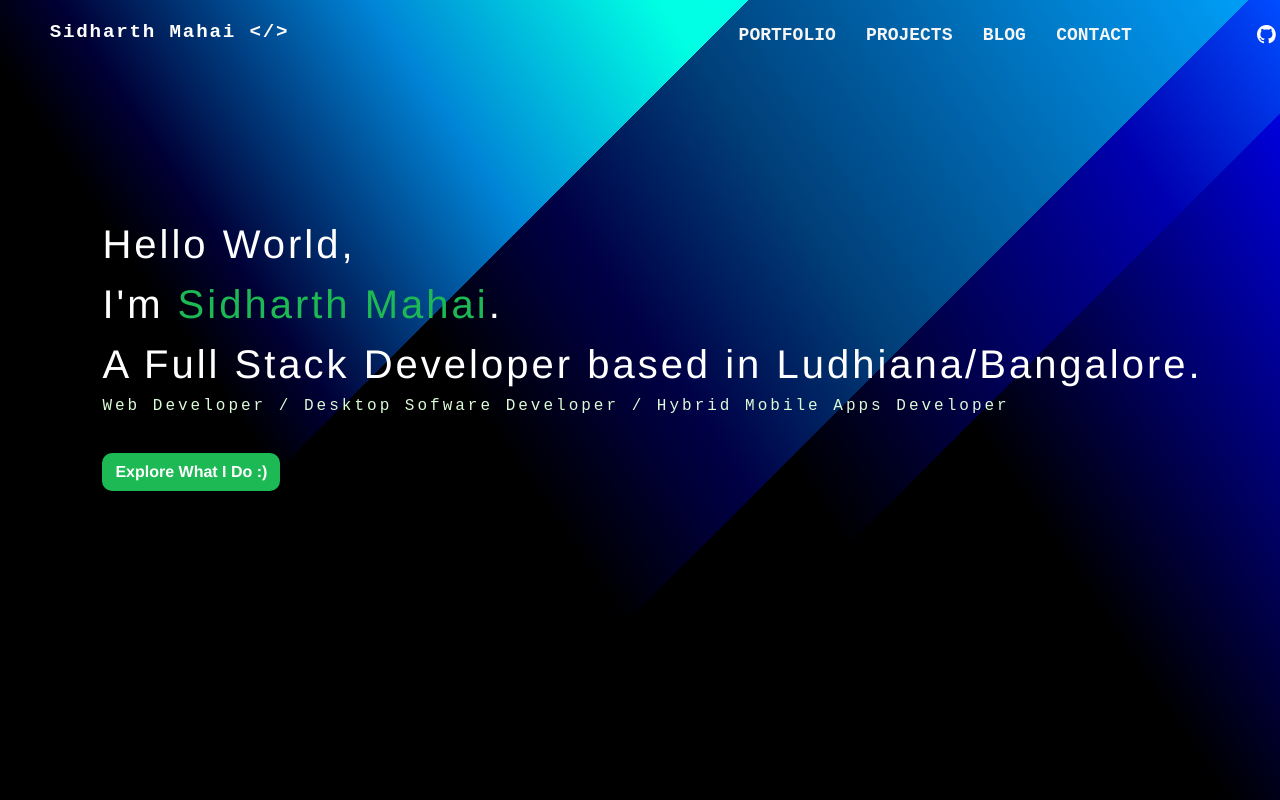
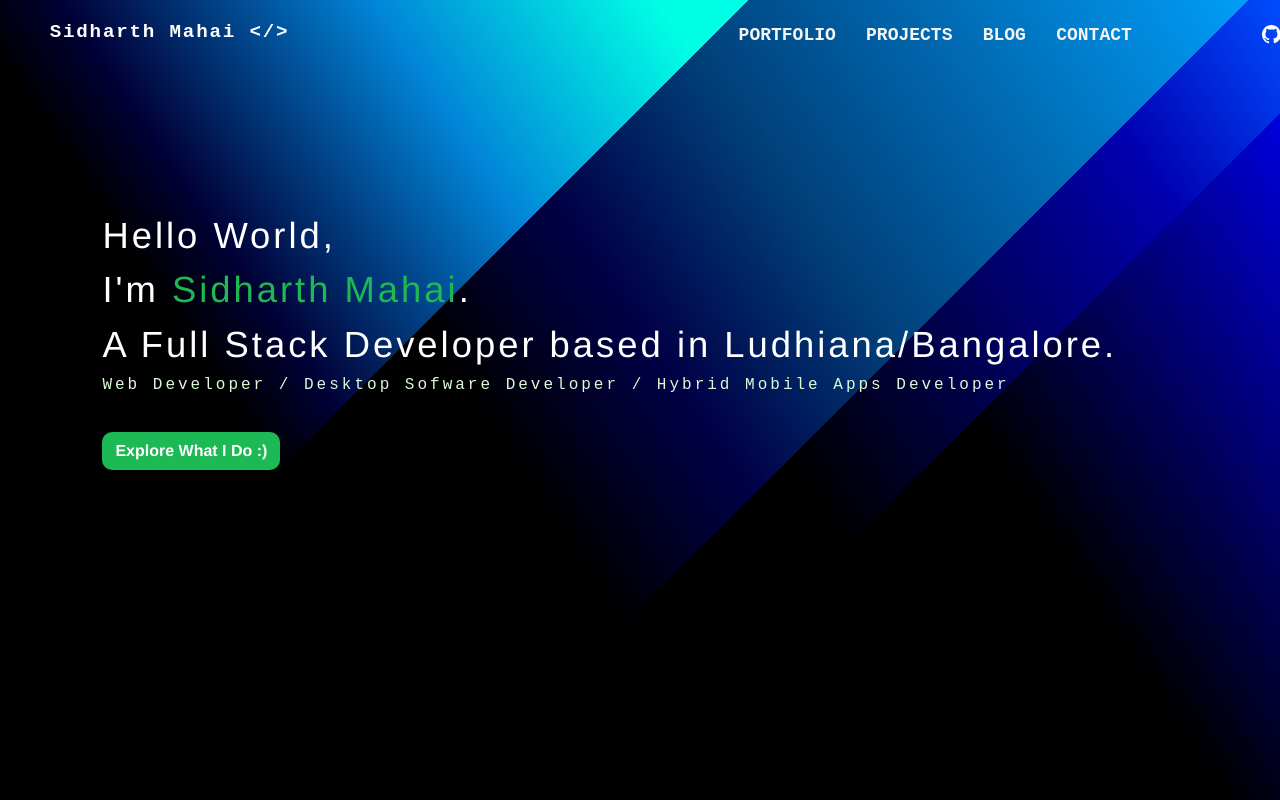
Before and after one commit to SidharthMahai/myportfolio, an Angular app: page / in a window 1280 px wide. Built offline with nearby package versions, Linux system fonts and the light colour scheme.

Commit message:
Fix Responsive Text bug

```diff
--- a/src/app/app.component.css
+++ b/src/app/app.component.css
@@ -39,7 +39,7 @@ cursor: pointer;
 .maincontent {
     margin-top: 7%;
     margin-left: 8%;
-    font-size:250%;
+    font-size: calc(30px + 0.5vw);
     color: white;
     letter-spacing: 3px;
     font-family:'Franklin Gothic Medium', 'Arial Narrow', Arial, sans-serif;
@@ -52,7 +52,7 @@ cursor: pointer;
   }
 
   .social {
-    margin-left: 1%;
+    margin-left: 2%;
     cursor: pointer;
   }
 
```
